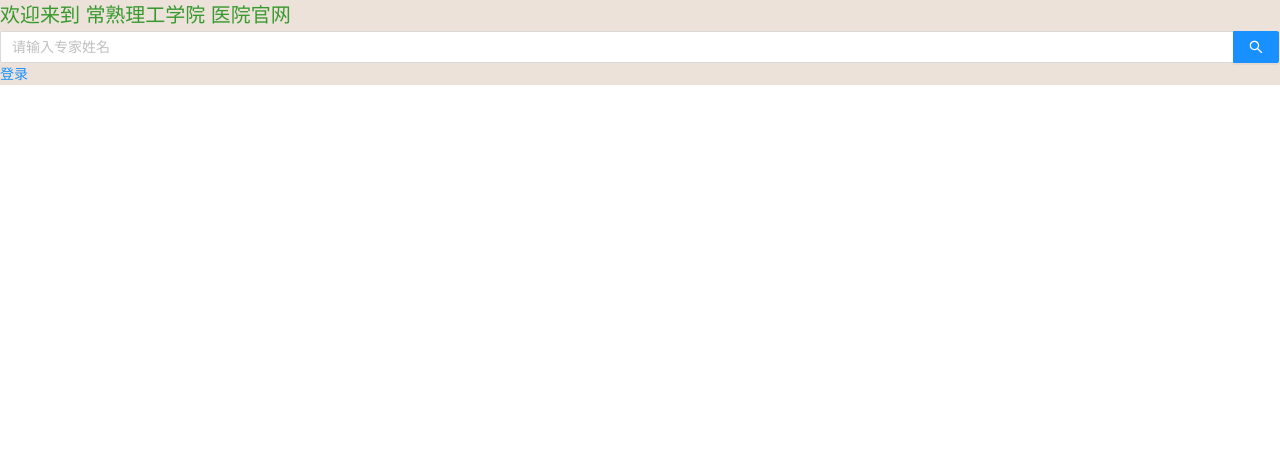
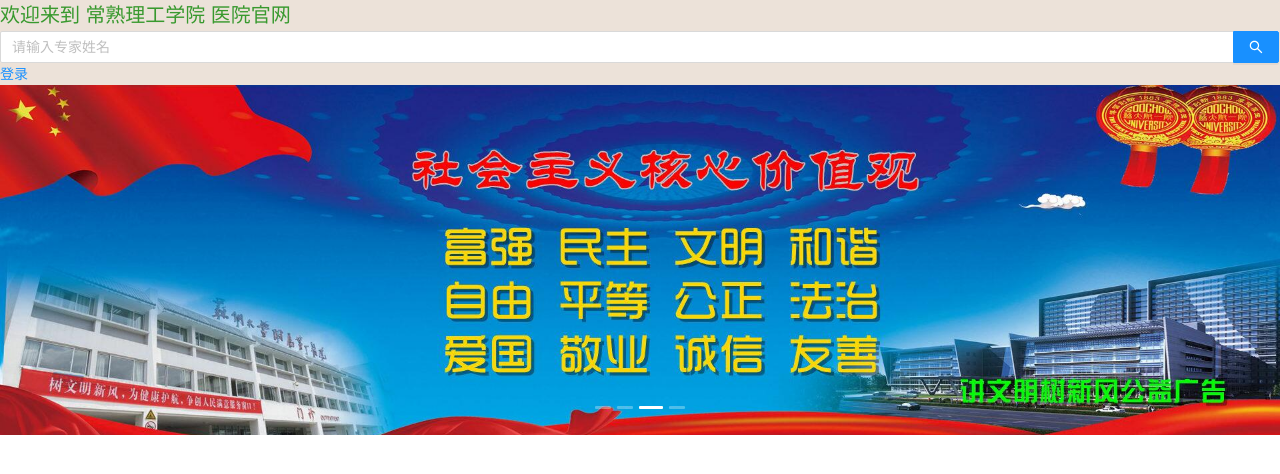
Before and after one commit to kongmingLatern/hospitalOrder, a Vue app in the folder frontend/: page /index in a window 1280 px wide. Shown: the top 474 px of the page. Built offline with nearby package versions, Linux system fonts and the light colour scheme; grey boxes are pictures that could not be loaded.

Commit message:
feat: add Carousel.vue

```diff
--- a/frontend/src/page/Index.vue
+++ b/frontend/src/page/Index.vue
@@ -1,11 +1,13 @@
 <template>
   <Header />
+  <Carousel />
 </template>
 
 <script setup lang='ts'>
 import Header from '@/views/index/Header.vue'
+import Carousel from '@/views/index/Carousel.vue'
 </script>
 
-<style scoped>
+<style scoped lang="scss">
 
 </style>
--- /dev/null
+++ b/frontend/src/views/index/Carousel.vue
@@ -0,0 +1,28 @@
+<template>
+  <a-carousel autoplay>
+    <div>
+      <img src="@/assets/carousel/1.jpg" alt="">
+    </div>
+    <div>
+      <img src="@/assets/carousel/2.jpg" alt="">
+    </div>
+    <div>
+      <img src="@/assets/carousel/3.jpg" alt="">
+    </div>
+    <div>
+      <img src="@/assets/carousel/4.png" alt="">
+    </div>
+  </a-carousel>
+</template>
+
+<style scoped>
+img {
+  width: 100%;
+  height: 100%;
+}
+
+.ant-carousel :deep(.slick-slide) {
+  height: 350px;
+  overflow: hidden;
+}
+</style>
```
